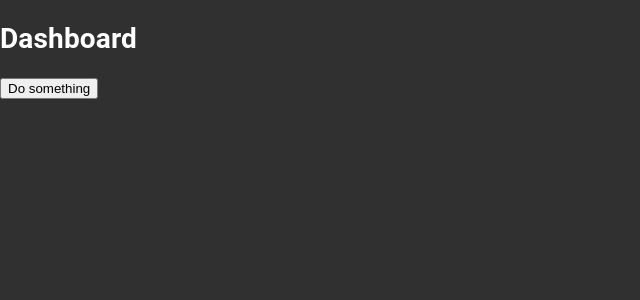
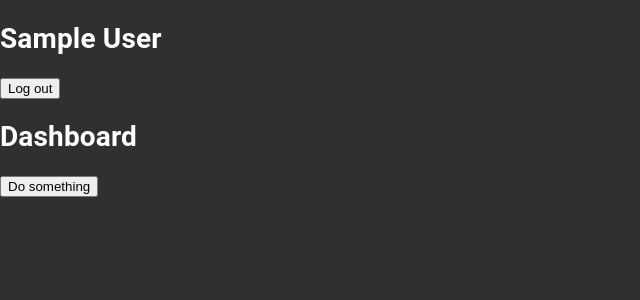
Before and after one commit to timsilby/billboss, a React (Create React App) app in the folder client/: page /dashboard in a window 1280 px wide. Shown: the top 300 px of the page, without its empty margins (0-640 px from the left). Built offline with nearby package versions, Linux system fonts and the light colour scheme; no server answers; sample sign-in values are in the browser's storage.

Commit message:
Added redirect for logged in user hitting the landing page.

```diff
--- a/client/src/components/Landing/Landing.js
+++ b/client/src/components/Landing/Landing.js
@@ -1,15 +1,25 @@
 import Container from "@material-ui/core/Container";
+import { Redirect } from "react-router-dom";
+import { useAuth } from "../../utils/useAuth";
 import Header from "./Header";
 import LoginForm from "./LoginForm";
 
 
 const Landing = () => {
 
+	const auth = useAuth();
+
 	return (
+
+		auth.user
+		?
+		<Redirect to="/dashboard" />
+		:
 		<Container component="main" maxWidth="xs">
 			<Header />
 			<LoginForm />
 		</Container>
+
 	);
 
 }
--- a/client/src/pages/Dashboard.js
+++ b/client/src/pages/Dashboard.js
@@ -1,6 +1,7 @@
 import { useState, useEffect } from "react";
 import apiRequest from "../utils/apiRequest";
-import { useAuth } from "../utils/useAuth"
+import { useAuth } from "../utils/useAuth";
+import Navbar from "../components/Navbar";
 
 
 const Dashboard = () => {
@@ -36,6 +37,7 @@ const Dashboard = () => {
 
 	return (
 		<div>
+			<Navbar />
 			<h1>Dashboard</h1>
 			<button onClick={dosomething}>Do something</button>
 			{data}
```
